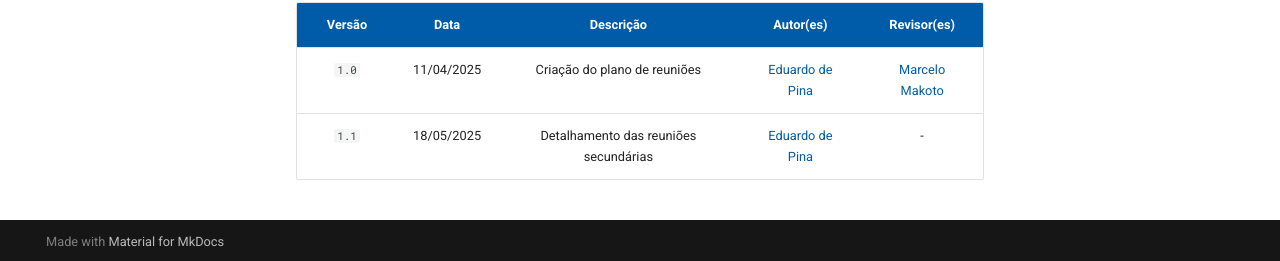
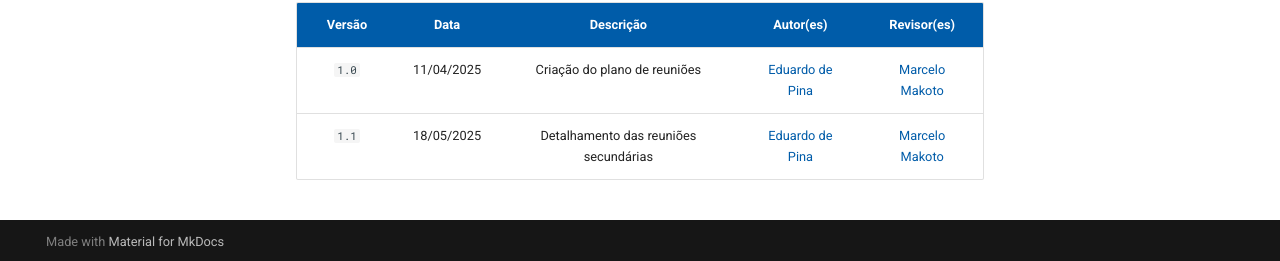
Before and after one commit to eduardodpms/REQ-FGTS, an MkDocs documentation site: the page built from docs/Planejamento/Plano-de-Reunioes.md, in a window 1280 px wide and 900 px high, scrolled down 590 px. Shown: the part 636-897 px from the top of the window. Built offline with MkDocs 1.6.1 and Material for MkDocs 9.7.7, drawn with Linux system fonts in a browser that asks for light colours; comment, search, counter and statistics services are not loaded.

Commit message:
Update Plano-de-Reunioes.md

```diff
--- a/docs/Planejamento/Plano-de-Reunioes.md
+++ b/docs/Planejamento/Plano-de-Reunioes.md
@@ -23,4 +23,4 @@ Ficou decidido que o número de reuniões semanais seria um número variável, c
 | Versão | Data | Descrição | Autor(es) | Revisor(es) |
 | :-: | :-: | :-: | :-: | :-: |
 | `1.0` | 11/04/2025 | Criação do plano de reuniões | [Eduardo de Pina](https://github.com/eduardodpms) | [Marcelo Makoto](https://github.com/MM4k) |
-| `1.1` | 18/05/2025 | Detalhamento das reuniões secundárias | [Eduardo de Pina](https://github.com/eduardodpms) | - |
+| `1.1` | 18/05/2025 | Detalhamento das reuniões secundárias | [Eduardo de Pina](https://github.com/eduardodpms) | [Marcelo Makoto](https://github.com/MM4k) |
```
